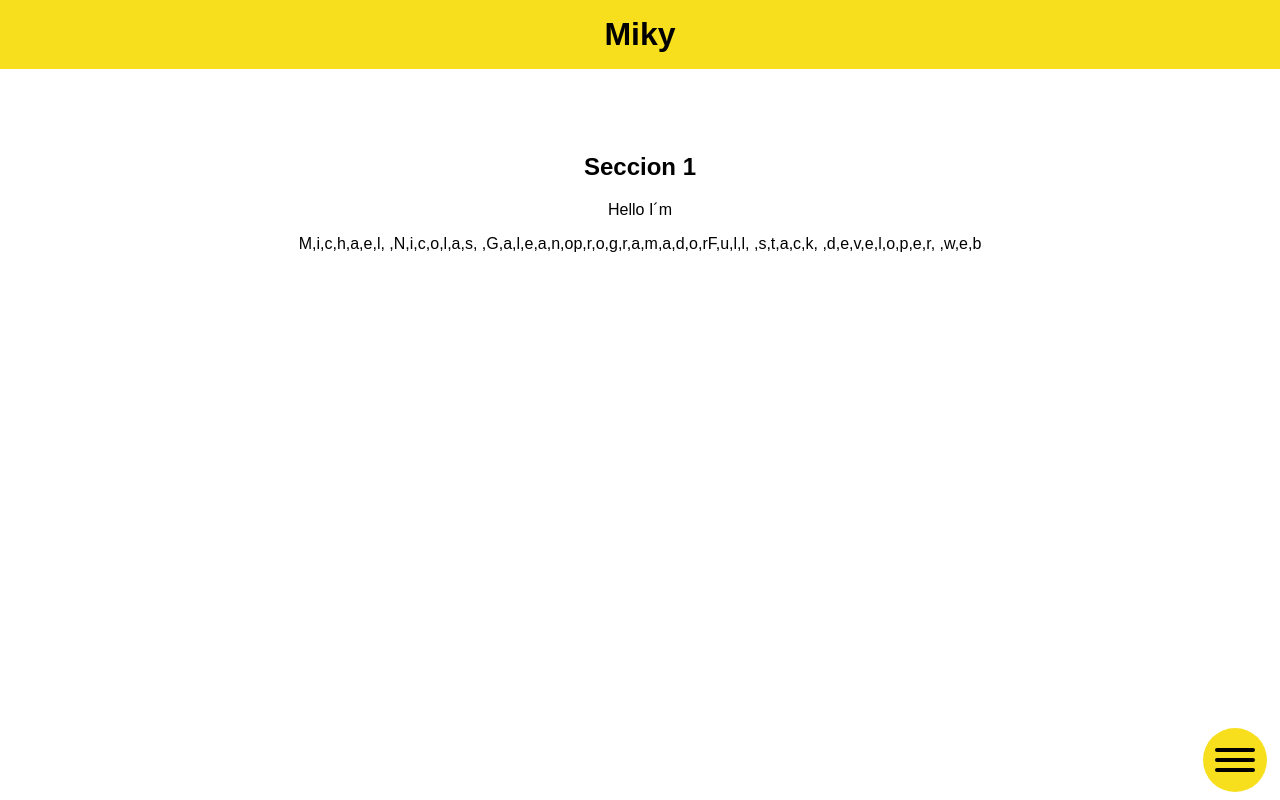
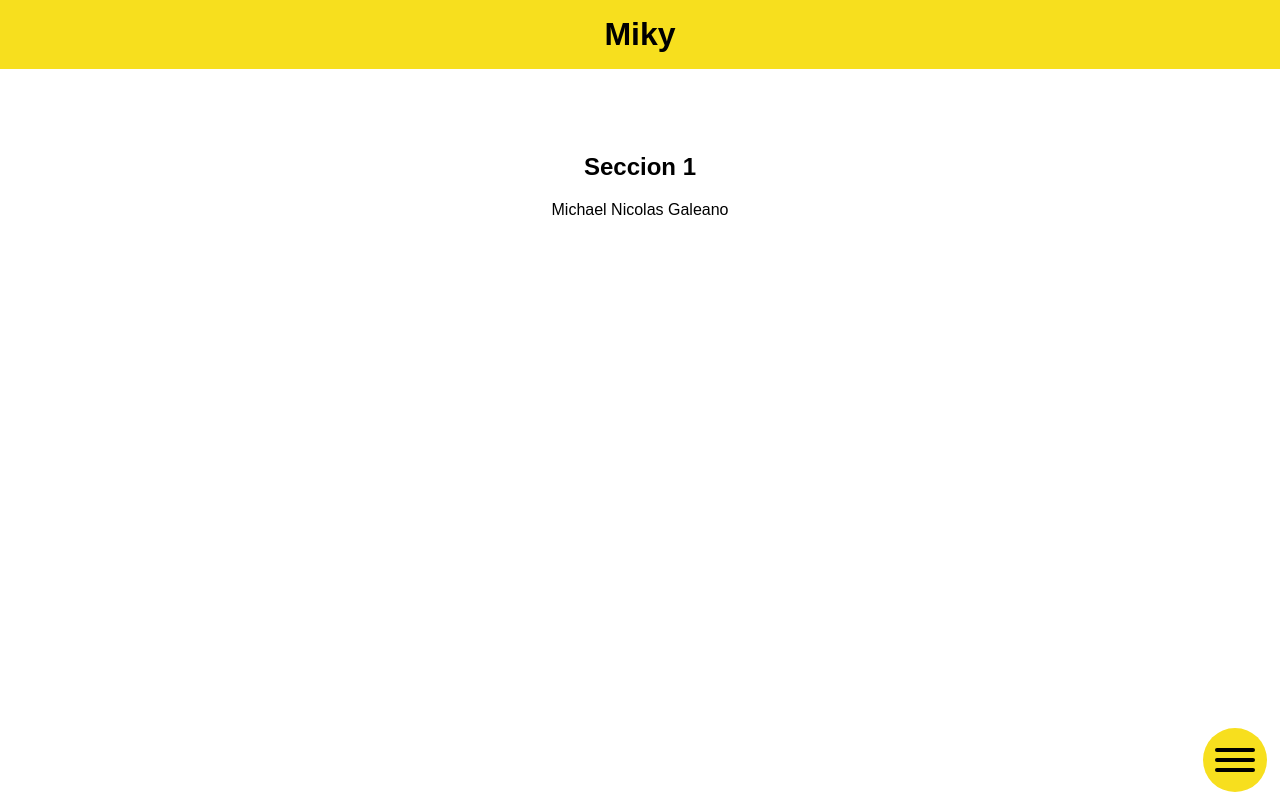
Before and after one commit to mikygaleano/dom_javascriptPractico, a plain HTML site: page index.html in a window 1280 px wide. Shown: the top 800 px of the page. Drawn offline with nearby package versions, Linux system fonts and the light colour scheme.

Commit message:
portafolio

```diff
--- a/Dom/typed-home.js
+++ b/Dom/typed-home.js
@@ -1,40 +1,53 @@
 export default function Typehome (texto) {
 
 let $etiquetaDelDom = document.querySelector(texto);
-let etiquetaNueva = document.createElement('p');
+/*let etiquetaNueva = document.createElement('p');*/
+let arrayCaracteres = ['Michael Nicolas Galeano', 'Programador',
+                       'Full stack developer web']
 
 
-function efectoMaquina (arrayCaracteres = [], insertar, set) {
-    arrayCaracteres = [
-    'Michael Nicolas Galeano', 'programador',
-    'Full stack developer web'];
-    insertar = arrayCaracteres.forEach
-    (Element => etiquetaNueva.innerHTML += Element.split(''))
+function delEscritor () {
+  for (let i = 0; i < arrayCaracteres.length; i++) {
+    if (i < 0) {
+      $etiquetaDelDom.innerHTML = arrayCaracteres.substring(0, i++);
+      setTimeout(function () {
+        delEscritor();
+      }, 40)
+    }
+  }
+}
 
-    let fragmento = $etiquetaDelDom.appendChild(etiquetaNueva);
-        console.log($etiquetaDelDom)
+function maquinaDeEscribir (text, i) {
+  if (i < text.length + 1) {
+    $etiquetaDelDom.innerHTML = text.substring(0, i++);
+    setTimeout(function () {
+      maquinaDeEscribir (text, i++)
+    }, 100)
+  } else if (i === text.length + 1) {
+    setTimeout(function () {
+      delEscritor(text, i)
+    }, 1000);
+  };
 
-     function set () {
-        fragmento;
-        console.log($etiquetaDelDom);
-    }
+}
 
-    function stop () {
-        clearInterval(set);
-        set = null;
-    }
+function empezarEscribir (i) {
+  if (typeof arrayCaracteres[i] == 'undefined') {
+    setTimeout(function () {
+      empezarEscribir(0);
+    }, 1000)
+  } else if (i < arrayCaracteres[i].length +1) {
+    maquinaDeEscribir(arrayCaracteres[i], 0,function() {
+      empezarEscribir(i + 1)
+    });
+  };
 
+}
 
-    if (!$etiquetaDelDom) {
-        return set;
-    }
-    else {
-        return stop();
-    }
+setTimeout(function() {
+  empezarEscribir(0)
+}, 1000)
+
 
 
 }
-
-efectoMaquina();
-
-}
--- a/index.html
+++ b/index.html
@@ -32,7 +32,8 @@
             <h1>Seccion 1</h1>
             <div class="heading">
 
-                <p class="texto">Hello I´m <span class = "maquina-escribir" >  </span></p>
+                <p class="texto">Hello I´m </p>
+                <span class = "maquina-escribir" >  </span>
 
             </div>
         </section>
--- a/index.js
+++ b/index.js
@@ -11,6 +11,8 @@ d.addEventListener("DOMContentLoaded", (e) => {
 
     scrollTopButton(".scroll-top-bt");
 
+    Typehome(".texto")
+
 })
 
-    Typehome(".texto");
+;
```
